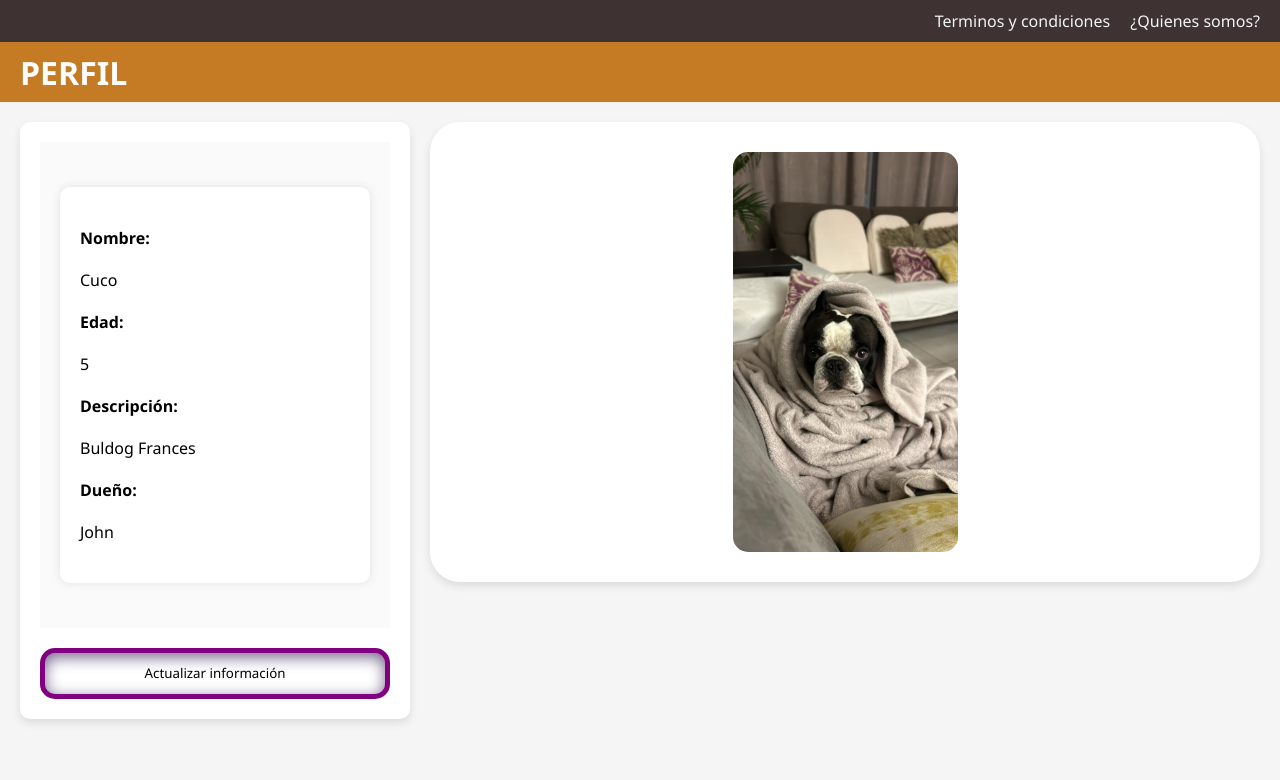
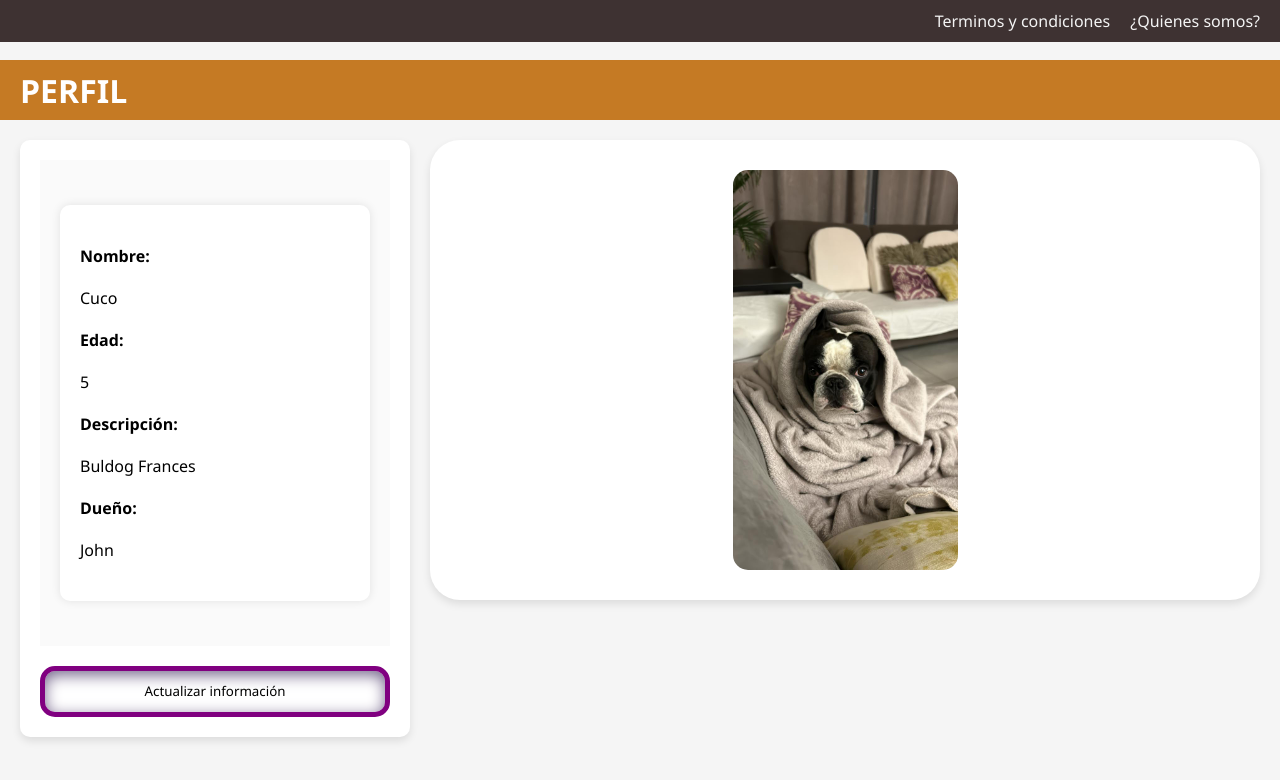
Before and after one commit to LautaroOlmedo/Barney, a React (Create React App) app: page /dogProfile in a window 1280 px wide. Shown: the top 780 px of the page. Built offline with nearby package versions, Linux system fonts and the light colour scheme.

Commit message:
navbar fijo

```diff
--- a/src/common/navBar/NavBar.css
+++ b/src/common/navBar/NavBar.css
@@ -1,6 +1,10 @@
 .navbar {
-  background-color: #3E3232;
+  background-color: #3e3232;
   padding: 10px 20px;
+  position: fixed;
+  top: 0;
+  width: 100%;
+  z-index: 1000;
 }
 
 .navbar-container {
@@ -20,3 +24,6 @@
 .navbar-link:hover {
   text-decoration: underline;
 }
+body {
+  margin-top: 60px;
+}
--- a/src/pages/UserProfile/userProfile.css
+++ b/src/pages/UserProfile/userProfile.css
@@ -27,7 +27,6 @@ body {
   padding: 20px;
   height: calc(60vh - 6px);
   align-items: flex-start;
-  flex-wrap: wrap;
 }
 
 .perfil {
@@ -79,7 +78,7 @@ body {
   justify-content: center;
   align-items: center;
   overflow: hidden;
-  flex-grow: 1;
+
   padding: 30px;
   border-radius: 30px;
   box-shadow: 0 4px 8px rgba(0, 0, 0, 0.1);
@@ -107,4 +106,7 @@ body {
   .btn {
     padding: 8px;
   }
+  .container {
+    flex-wrap: wrap;
+  }
 }
--- a/src/pages/UserProfile/userProfile.tsx
+++ b/src/pages/UserProfile/userProfile.tsx
@@ -1,7 +1,6 @@
 import React from "react";
 import { User } from "../../types/User";
 import { UserCard } from "../../components/Carts/User/UserCard/UserCard";
-import { NavBar } from "../../common/navBar/NavBar";
 import "./userProfile.css";
 
 export const UserProfilePage: React.FC<{ user: User }> = ({ user }) => {
--- a/src/types/User.ts
+++ b/src/types/User.ts
@@ -10,5 +10,4 @@ export type User = {
   type: string;
   dogs: Dog[];
   image: string;
-  dogs: Dog[];
 };
```
